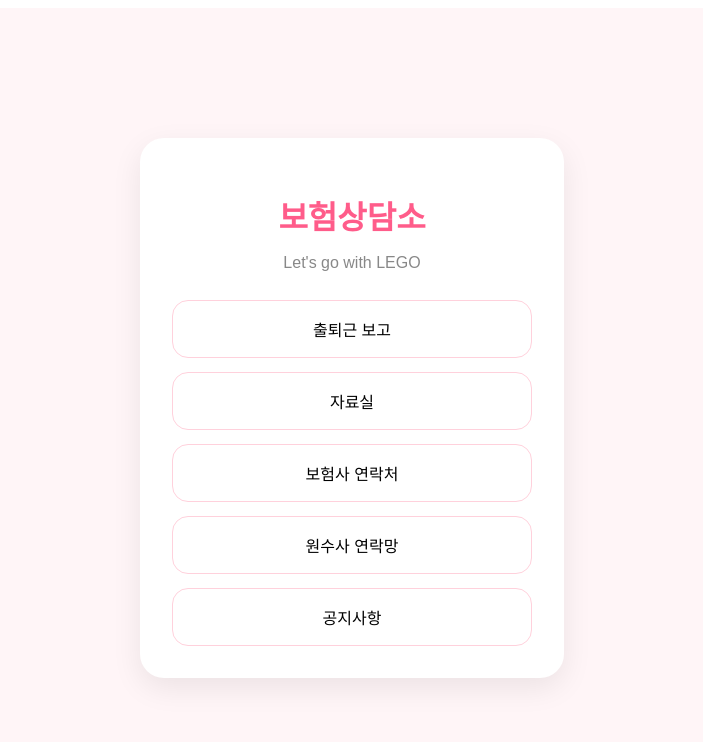
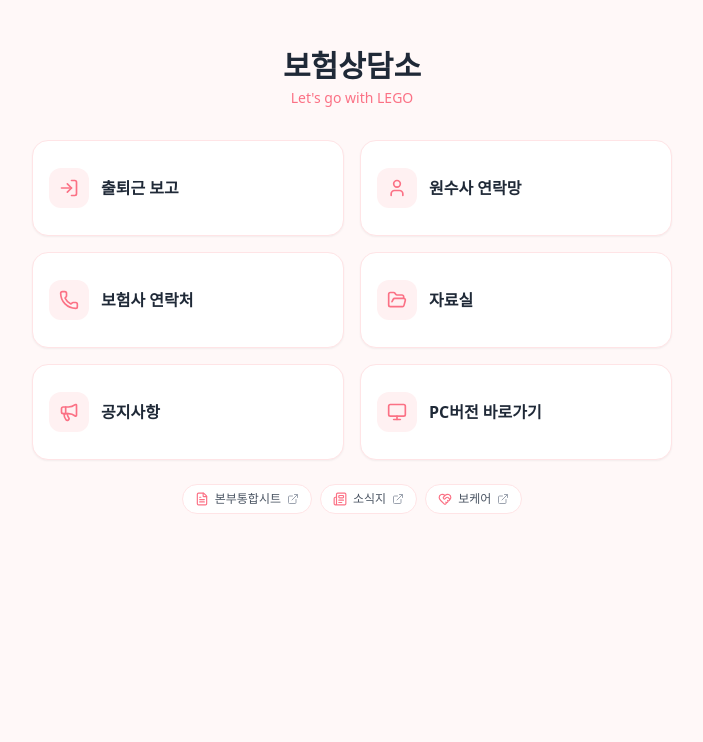
Before and after one commit to legobaeksunmi/withlego-site, a Next.js app: page / in a window 1280 px wide. Shown: the top 742 px of the page, without its empty margins (288-991 px from the left). Built offline with nearby package versions, Linux system fonts and the light colour scheme.

Commit message:
feat: add new layout and menu items with icons
Added RootLayout and updated Home page with new menu items and shortcuts.

```diff
--- /dev/null
+++ b/app/layout.tsx
@@ -0,0 +1,18 @@
+import "../globals.css"
+
+export const metadata = {
+  title: "WITH LEGO 업무 플랫폼",
+  description: "LEGO본부 업무 플랫폼",
+}
+
+export default function RootLayout({
+  children,
+}: {
+  children: React.ReactNode
+}) {
+  return (
+    <html lang="ko">
+      <body className="font-sans antialiased">{children}</body>
+    </html>
+  )
+}
--- a/app/page.tsx
+++ b/app/page.tsx
@@ -1,66 +1,102 @@
+import { LogIn, User, Phone, FolderOpen, Megaphone, Monitor, FileText, Newspaper, HeartHandshake, ExternalLink } from "lucide-react"
+
+type MenuItem = {
+  label: string
+  mobileLabel?: [string, string]
+  icon: React.ComponentType<{ className?: string }>
+}
+
+const menuItems: MenuItem[] = [
+  { label: "출퇴근 보고", icon: LogIn },
+  { label: "원수사 연락망", mobileLabel: ["원수사", "연락망"], icon: User },
+  { label: "보험사 연락처", mobileLabel: ["보험사", "연락처"], icon: Phone },
+  { label: "자료실", icon: FolderOpen },
+  { label: "공지사항", icon: Megaphone },
+  { label: "PC버전 바로가기", mobileLabel: ["PC버전", "바로가기"], icon: Monitor },
+]
+
+const shortcuts = [
+  {
+    label: "본부통합시트",
+    href: "https://docs.google.com/spreadsheets/d/1gCNehUY2lE2x69hCB2iWqBR0V4ER7ww93lEHPfbzomI/edit?gid=1879501890",
+    icon: FileText,
+  },
+  {
+    label: "소식지",
+    href: "https://drive.google.com/drive/folders/1wiQ_GZf44VjQpvY0MdNfAXbY8CSyN8N2",
+    icon: Newspaper,
+  },
+  {
+    label: "보케어",
+    href: "https://bocare.co.kr/",
+    icon: HeartHandshake,
+  },
+]
+
 export default function Home() {
   return (
-    <main
-      style={{
-        minHeight: "100vh",
-        background: "#fff5f7",
-        display: "flex",
-        justifyContent: "center",
-        alignItems: "center",
-        fontFamily: "sans-serif",
-      }}
-    >
-      <div
-        style={{
-          width: "360px",
-          background: "white",
-          padding: "32px",
-          borderRadius: "24px",
-          boxShadow: "0 10px 30px rgba(0,0,0,0.08)",
-          textAlign: "center",
-        }}
-      >
-        <h1
-          style={{
-            color: "#ff5c8a",
-            fontSize: "32px",
-            marginBottom: "10px",
-          }}
-        >
-          보험상담소
-        </h1>
+    <main className="min-h-screen bg-rose-50/30">
+      <div className="max-w-2xl mx-auto px-4 py-8 md:py-12">
+        <div className="text-center mb-8">
+          <h1 className="text-2xl md:text-3xl font-bold text-gray-800 mb-1">보험상담소</h1>
+          <p className="text-rose-400 text-sm font-medium">Let&apos;s go with LEGO</p>
+        </div>
 
-        <p
-          style={{
-            color: "#888",
-            marginBottom: "28px",
-          }}
-        >
-          Let's go with LEGO
-        </p>
+        <div className="grid grid-cols-2 gap-3 md:gap-4">
+          {menuItems.map((item) => {
+            const Icon = item.icon
+            return (
+              <div
+                key={item.label}
+                className="bg-white rounded-2xl p-4 shadow-sm border border-rose-100 transition-all h-[88px] md:h-[96px] flex items-center cursor-pointer hover:shadow-md hover:border-rose-200 active:scale-[0.98]"
+              >
+                <div className="flex gap-3 items-center w-full">
+                  <div className="w-10 h-10 rounded-xl bg-rose-50 flex items-center justify-center flex-shrink-0">
+                    <Icon className="h-5 w-5 text-rose-400" />
+                  </div>
+                  <div className="flex-1 min-w-0">
+                    <div className="flex items-center gap-1">
+                      <h3 className="font-semibold text-gray-800 text-sm md:text-base leading-tight text-center md:text-left">
+                        {item.mobileLabel ? (
+                          <>
+                            <span className="hidden md:inline">{item.label}</span>
+                            <span className="md:hidden leading-[1.3]">
+                              {item.mobileLabel[0]}
+                              <br />
+                              {item.mobileLabel[1]}
+                            </span>
+                          </>
+                        ) : (
+                          item.label
+                        )}
+                      </h3>
+                    </div>
+                  </div>
+                </div>
+              </div>
+            )
+          })}
+        </div>
 
-        <div
-          style={{
-            display: "grid",
-            gap: "14px",
-          }}
-        >
-          <button style={btn}>출퇴근 보고</button>
-          <button style={btn}>자료실</button>
-          <button style={btn}>보험사 연락처</button>
-          <button style={btn}>원수사 연락망</button>
-          <button style={btn}>공지사항</button>
+        <div className="mt-6 flex flex-wrap justify-center gap-2">
+          {shortcuts.map((shortcut) => {
+            const Icon = shortcut.icon
+            return (
+              <a
+                key={shortcut.label}
+                href={shortcut.href}
+                target="_blank"
+                rel="noopener noreferrer"
+                className="inline-flex items-center gap-1.5 px-3 py-1.5 rounded-full bg-white border border-rose-100 text-xs text-gray-600 hover:border-rose-200 hover:bg-rose-50 transition-colors whitespace-nowrap"
+              >
+                <Icon className="h-3.5 w-3.5 text-rose-400 shrink-0" />
+                {shortcut.label}
+                <ExternalLink className="h-3 w-3 text-gray-400 shrink-0" />
+              </a>
+            )
+          })}
         </div>
       </div>
     </main>
-  );
+  )
 }
-
-const btn = {
-  border: "1px solid #ffd1dc",
-  background: "white",
-  padding: "16px",
-  borderRadius: "16px",
-  fontSize: "16px",
-  cursor: "pointer",
-};
--- a/globals.css
+++ b/globals.css
@@ -2,4 +2,6 @@
 @tailwind components;
 @tailwind utilities;
 
-body { background: #fffafa; }
+body {
+  background: #fffafa;
+}
```
Also changed, not shown: package.json (+3 -6 lines), 1 other file (tests, documents, lock files or other folders).
